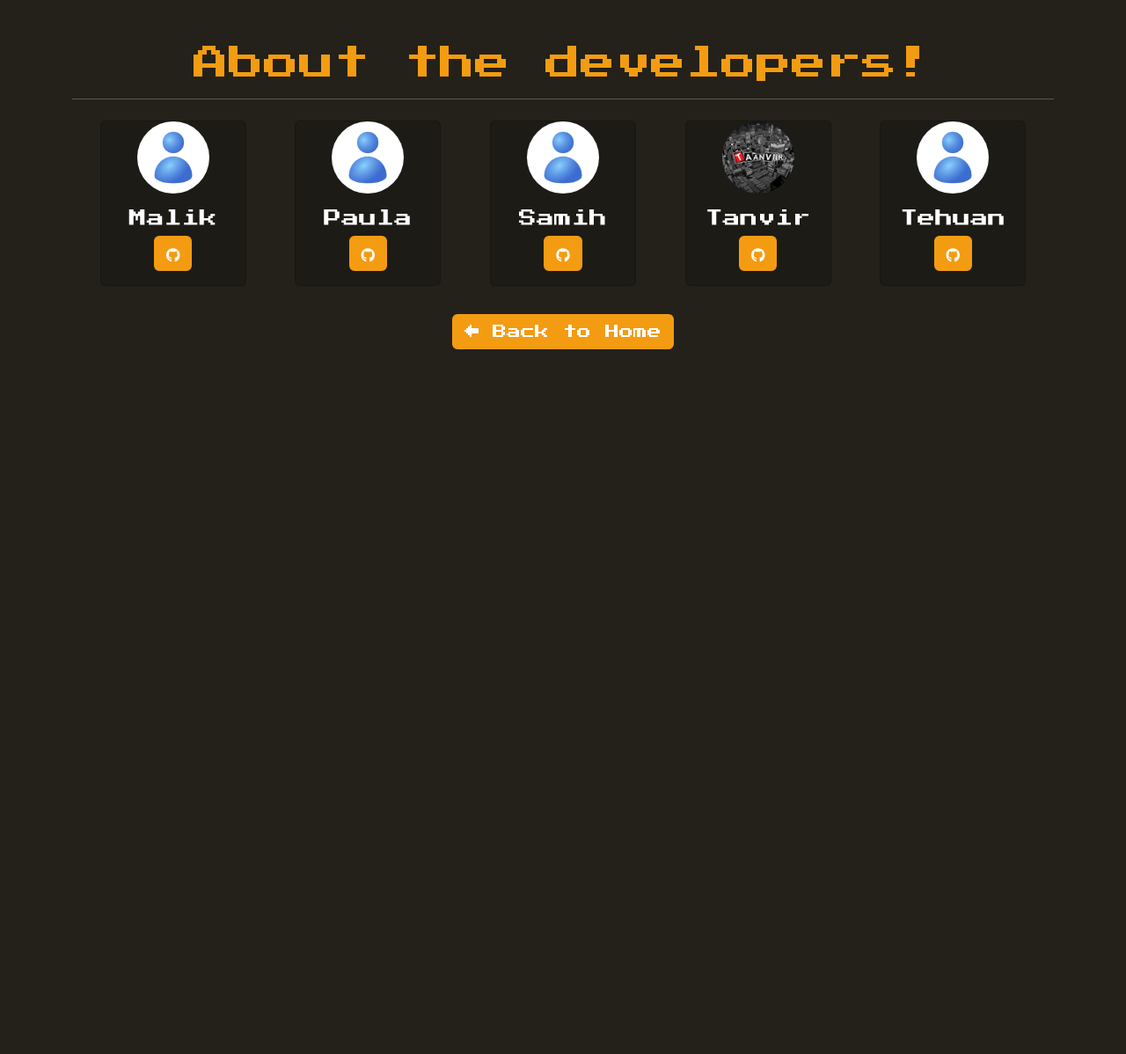
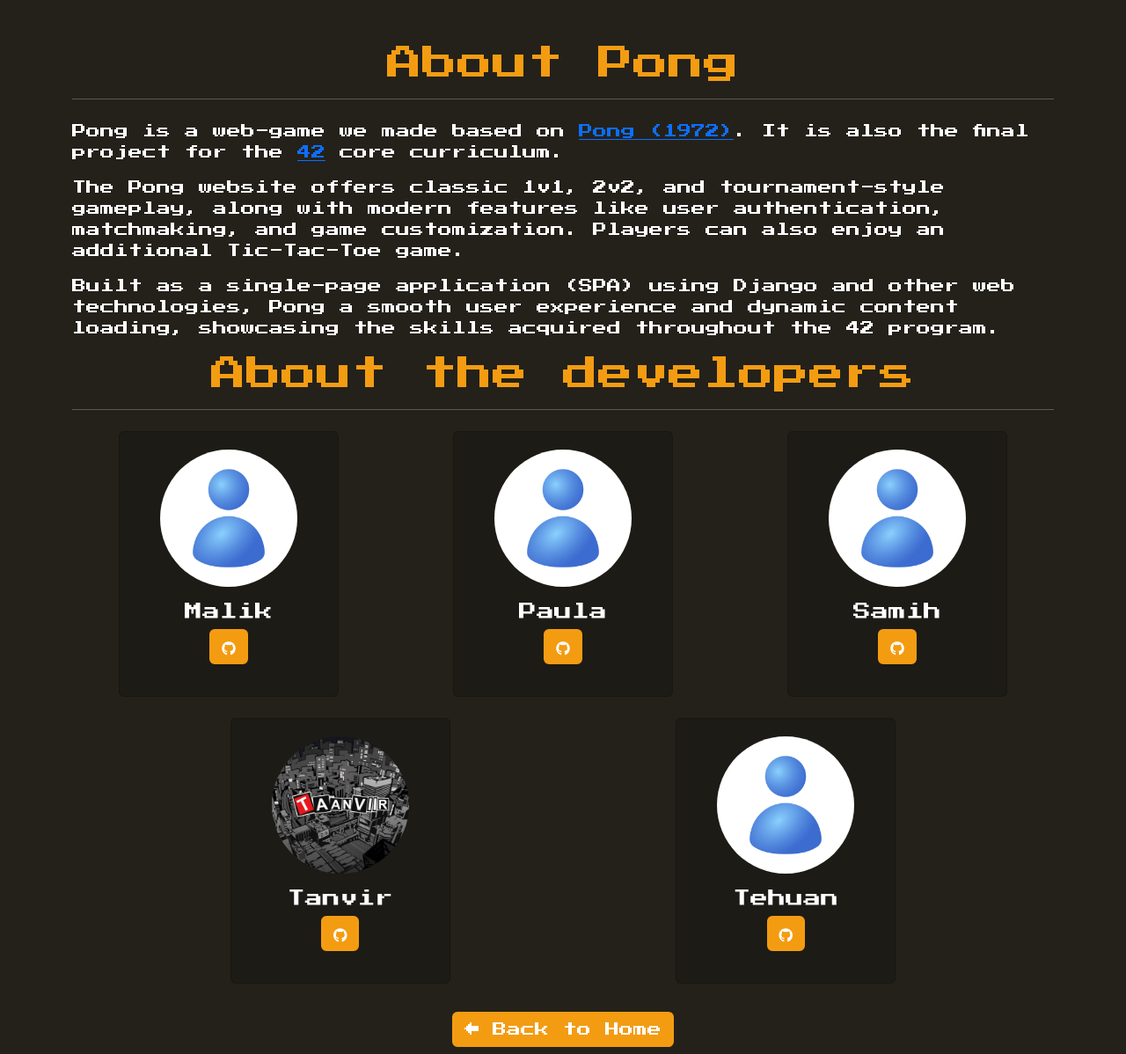
Before and after one commit to tehuanmelo/ft_transcendence, a Django app: page /about/ in a window 1280 px wide. Shown: the whole page at 88% size. Before the commit the page ends 397 px from the top, so only its background shows below. Run offline with Django 5.2, Linux system fonts and the light colour scheme; some libraries are stand-ins or nearby versions.

Commit message:
feat: updated about/ design

```diff
--- a/backend/static/styles/main.css
+++ b/backend/static/styles/main.css
@@ -427,13 +427,25 @@ header {
     color: var(--text);
 }
 
+.about-card {
+    max-width: 250px;
+    padding: 20px;
+    transition: transform 0.3s ease;
+}
+
 .about-card .btn:hover {
     transform: none;
 }
 
 .about-card:hover {
-    transform: scale(1.1);
+    transform: scale(1.05);
     box-shadow: 0 10px 20px rgba(0, 0, 0, 0.15);
+}
+
+@media (max-width: 576px) {
+    .about-card {
+        padding: 15px;
+    }
 }
 
 /* ------------------------------ Settings -------------------------------- */
--- a/backend/templates/pages/about.html
+++ b/backend/templates/pages/about.html
@@ -7,14 +7,33 @@
 {% block content %}
 
 <!-- About -->
-<div class="container py-5">
-    <h1 class="text-center">About the developers!</h1>
+<div class="container py-5 h-75 d-flex flex-column justify-content-around">
+    <div id="website-info mb-3">
+        <h1 class="text-center">About Pong</h1>
         <hr class="mb-4">
-    <div class="row justify-content-evenly text-center g-4">
+        <div id="info">
+            <p> Pong is a web-game we made based on <a href="https://en.wikipedia.org/wiki/Pong" target="_blank">Pong
+                    (1972)</a>. It is also the final project for the <a href="https://42abudhabi.ae/"
+                    target="_blank">42</a> core curriculum.
+            </p>
+            <p> The Pong website offers classic 1v1, 2v2, and tournament-style gameplay, along with modern features like
+                user authentication, matchmaking, and game customization. Players can also enjoy an additional
+                Tic-Tac-Toe game.
+            </p>
+            <p> Built as a single-page application (SPA) using Django and other web technologies, Pong a smooth user
+                experience and dynamic content loading, showcasing the skills acquired throughout the 42 program.
+            </p>
+        </div>
+    </div>
+
+    <div id="developers-info">
+        <h1 class="text-center">About the developers</h1>
+        <hr class="mb-4">
+        <div class="row justify-content-evenly text-center">
             <!-- Malik -->
-        <div class="col-md-2 col-sm-6 mb-4">
+            <div class="col-xxl-2 col-md-4 col-sm-6 mb-4 d-flex justify-content-center">
                 <div class="card about-card">
-                <img src="{% static 'images/default_user.jpg' %}" class="card-img-top rounded-circle w-50 mx-auto"
+                    <img src="{% static 'images/default_user.jpg' %}" class="card-img-top rounded-circle w-75 mx-auto"
                         alt="Image of Malik">
                     <div class="card-body">
                         <h5 class="card-title">Malik</h5>
@@ -24,9 +43,9 @@
                 </div>
             </div>
             <!-- Paula -->
-        <div class="col-md-2 col-sm-6 mb-4">
+            <div class="col-xxl-2 col-md-4 col-sm-6 mb-4 d-flex justify-content-center">
                 <div class="card about-card">
-                <img src="{% static 'images/default_user.jpg' %}" class="card-img-top rounded-circle w-50 mx-auto"
+                    <img src="{% static 'images/default_user.jpg' %}" class="card-img-top rounded-circle w-75 mx-auto"
                         alt="Image of Paula">
                     <div class="card-body">
                         <h5 class="card-title">Paula</h5>
@@ -36,9 +55,9 @@
                 </div>
             </div>
             <!-- Samih -->
-        <div class="col-md-2 col-sm-6 mb-4">
+            <div class="col-xxl-2 col-md-4 col-sm-6 mb-4 d-flex justify-content-center">
                 <div class="card about-card">
-                <img src="{% static 'images/default_user.jpg' %}" class="card-img-top rounded-circle w-50 mx-auto"
+                    <img src="{% static 'images/default_user.jpg' %}" class="card-img-top rounded-circle w-75 mx-auto"
                         alt="Image of Samih">
                     <div class="card-body">
                         <h5 class="card-title">Samih</h5>
@@ -48,9 +67,9 @@
                 </div>
             </div>
             <!-- Tanvir -->
-        <div class="col-md-2 col-sm-6 mb-4">
+            <div class="col-xxl-2 col-md-4 col-sm-6 mb-4 d-flex justify-content-center">
                 <div class="card about-card">
-                <img src="{% static 'images/tanvir.png' %}" class="card-img-top rounded-circle w-50 mx-auto"
+                    <img src="{% static 'images/tanvir.png' %}" class="card-img-top rounded-circle w-75 mx-auto"
                         alt="Image of Tanvir">
                     <div class="card-body">
                         <h5 class="card-title">Tanvir</h5>
@@ -60,9 +79,9 @@
                 </div>
             </div>
             <!-- Tehuan -->
-        <div class="col-md-2 col-sm-6 mb-4">
+            <div class="col-xxl-2 col-md-4 col-sm-6 mb-4 d-flex justify-content-center">
                 <div class="card about-card">
-                <img src="{% static 'images/default_user.jpg' %}" class="card-img-top rounded-circle w-50 mx-auto"
+                    <img src="{% static 'images/default_user.jpg' %}" class="card-img-top rounded-circle w-75 mx-auto"
                         alt="Image of Tehuan">
                     <div class="card-body">
                         <h5 class="card-title">Tehuan</h5>
@@ -76,5 +95,6 @@
         {% include "includes/back_to_home.html" %}
         {% endif %}
     </div>
+</div>
 
 {% endblock content %}
```
Lines whose indentation alone changed are shown as unchanged.
